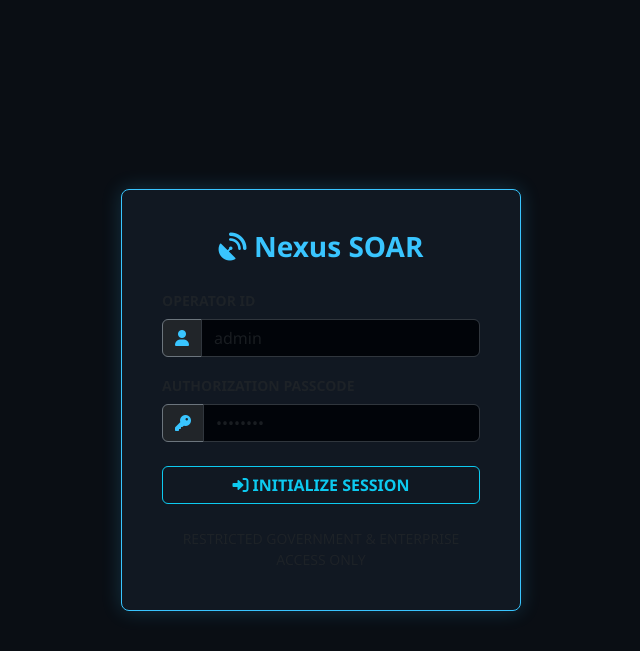
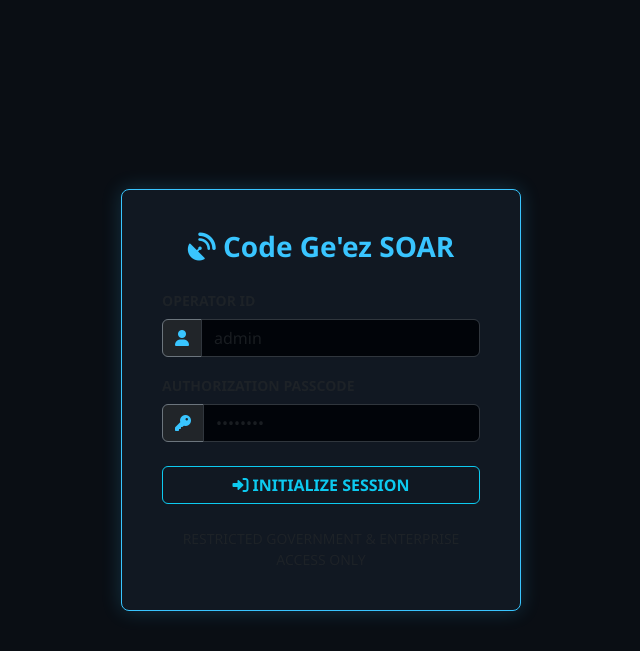
Before and after one commit to Code-Geez/SOC-Dashboard, a Flask app: page /login in a window 1280 px wide. Shown: the top 651 px of the page, without its empty margins (319-959 px from the left). Run offline with Flask 3, Linux system fonts and the light colour scheme.

Commit message:
Branding: Rebranded platform to Code Ge'ez SOAR
- Updated UI typography, Navigation Brands, and Login headers.
- Replaced hardcoded webhook footer text.
- Rotated default local operator passwords to align with new branding.

```diff
--- a/app.py
+++ b/app.py
@@ -50,7 +50,7 @@ def login():
     if request.method == 'POST':
         username = request.form.get('username')
         password = request.form.get('password')
-        if username == 'admin' and password == 'nexus2026':
+        if username == 'admin' and password == 'codegeez2026':
             session['logged_in'] = True
             return redirect(url_for('index'))
         else:
@@ -66,7 +66,7 @@ def send_discord_alert(inc_id, ip, target, threat_type):
     if not DISCORD_WEBHOOK_URL: return
     data = {
         "content": f"🚨 **CRITICAL INCIDENT DETECTED: {inc_id}** 🚨",
-        "embeds":[{"title": threat_type, "color": 16711680, "fields":[{"name": "Attacker IP", "value": ip, "inline": True}, {"name": "Target Host", "value": target, "inline": True}, {"name": "Status", "value": "Awaiting SOAR Playbook Execution", "inline": False}], "footer": {"text": "Nexus SOAR Platform"}}]
+        "embeds":[{"title": threat_type, "color": 16711680, "fields":[{"name": "Attacker IP", "value": ip, "inline": True}, {"name": "Target Host", "value": target, "inline": True}, {"name": "Status", "value": "Awaiting SOAR Playbook Execution", "inline": False}], "footer": {"text": "Code Ge'ez SOAR Platform"}}]
     }
     try:
         req = urllib.request.Request(DISCORD_WEBHOOK_URL, data=json.dumps(data).encode(), headers={'Content-Type': 'application/json', 'User-Agent': 'Mozilla/5.0'}, method='POST')
--- a/templates/index.html
+++ b/templates/index.html
@@ -2,7 +2,7 @@
 <html lang="en">
 <head>
     <meta charset="UTF-8">
-    <title>Enterprise SOAR | Nexus Command</title>
+    <title>Enterprise SOAR | Code Ge'ez Command</title>
     <link href="https://cdn.jsdelivr.net/npm/bootstrap@5.3.0/dist/css/bootstrap.min.css" rel="stylesheet">
     <link href="https://cdnjs.cloudflare.com/ajax/libs/font-awesome/6.0.0/css/all.min.css" rel="stylesheet">
     <link rel="stylesheet" href="https://unpkg.com/leaflet@1.9.4/dist/leaflet.css" />
@@ -11,7 +11,7 @@
 <body>
     <nav class="navbar navbar-dark bg-dark-custom shadow-sm sticky-top">
         <div class="container-fluid px-4">
-            <span class="navbar-brand mb-0 h4 text-cyan fw-bold"><i class="fa-solid fa-satellite-dish me-2"></i>Nexus SOAR Platform</span>
+            <span class="navbar-brand mb-0 h4 text-cyan fw-bold"><i class="fa-solid fa-satellite-dish me-2"></i>Code Ge'ez SOAR Platform</span>
             <div class="d-flex align-items-center">
                 <div class="form-check form-switch me-4 border border-secondary rounded px-3 py-1 bg-dark">
                     <input class="form-check-input ms-0 me-2" type="checkbox" id="liveModeToggle">
--- a/templates/login.html
+++ b/templates/login.html
@@ -2,7 +2,7 @@
 <html lang="en">
 <head>
     <meta charset="UTF-8">
-    <title>Nexus SOAR | Authentication</title>
+    <title>Code Ge'ez SOAR | Authentication</title>
     <link href="https://cdn.jsdelivr.net/npm/bootstrap@5.3.0/dist/css/bootstrap.min.css" rel="stylesheet">
     <link href="https://cdnjs.cloudflare.com/ajax/libs/font-awesome/6.0.0/css/all.min.css" rel="stylesheet">
     <link rel="stylesheet" href="/static/css/style.css">
@@ -15,7 +15,7 @@
 </head>
 <body>
     <div class="login-card text-center">
-        <h3 class="text-cyan fw-bold mb-4"><i class="fa-solid fa-satellite-dish"></i> Nexus SOAR</h3>
+        <h3 class="text-cyan fw-bold mb-4"><i class="fa-solid fa-satellite-dish"></i> Code Ge'ez SOAR</h3>
 
         {% if error %}
         <div class="alert alert-danger py-2 small fw-bold"><i class="fa-solid fa-triangle-exclamation"></i> {{ error }}</div>
```
